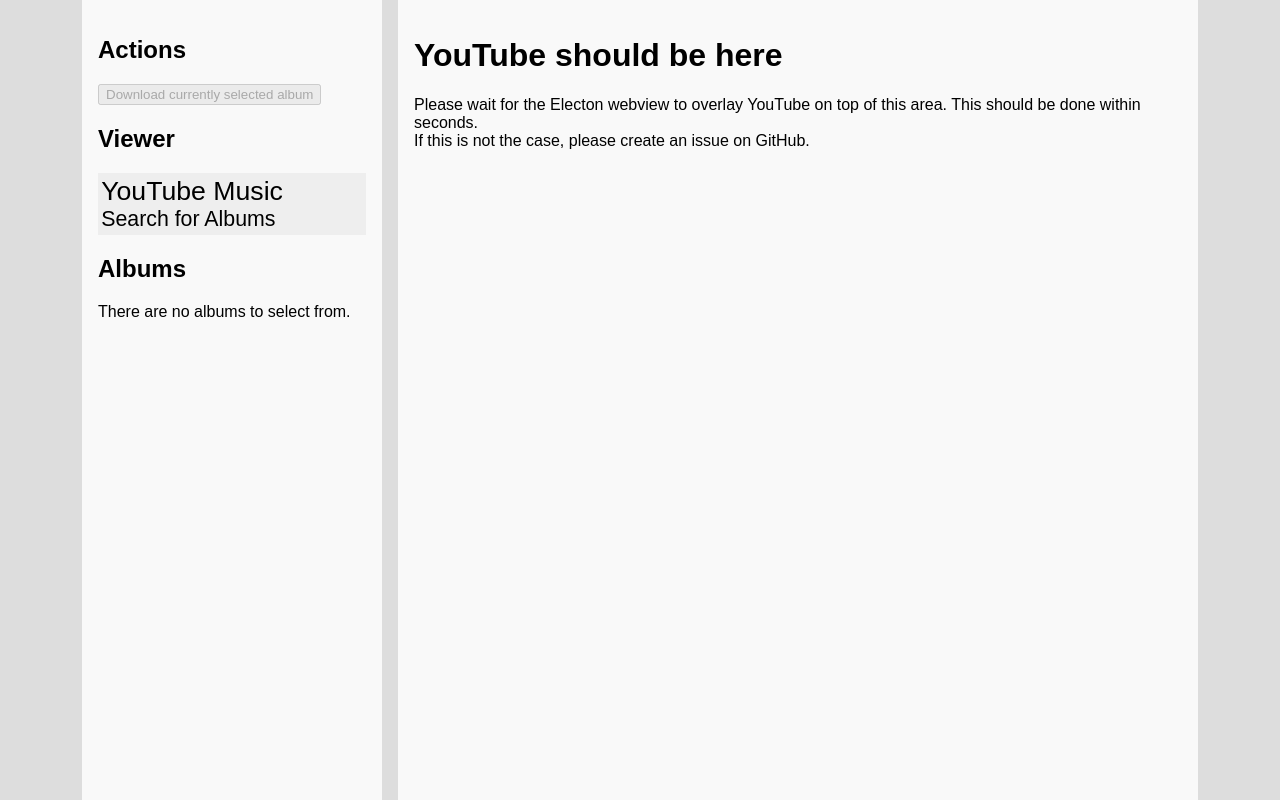
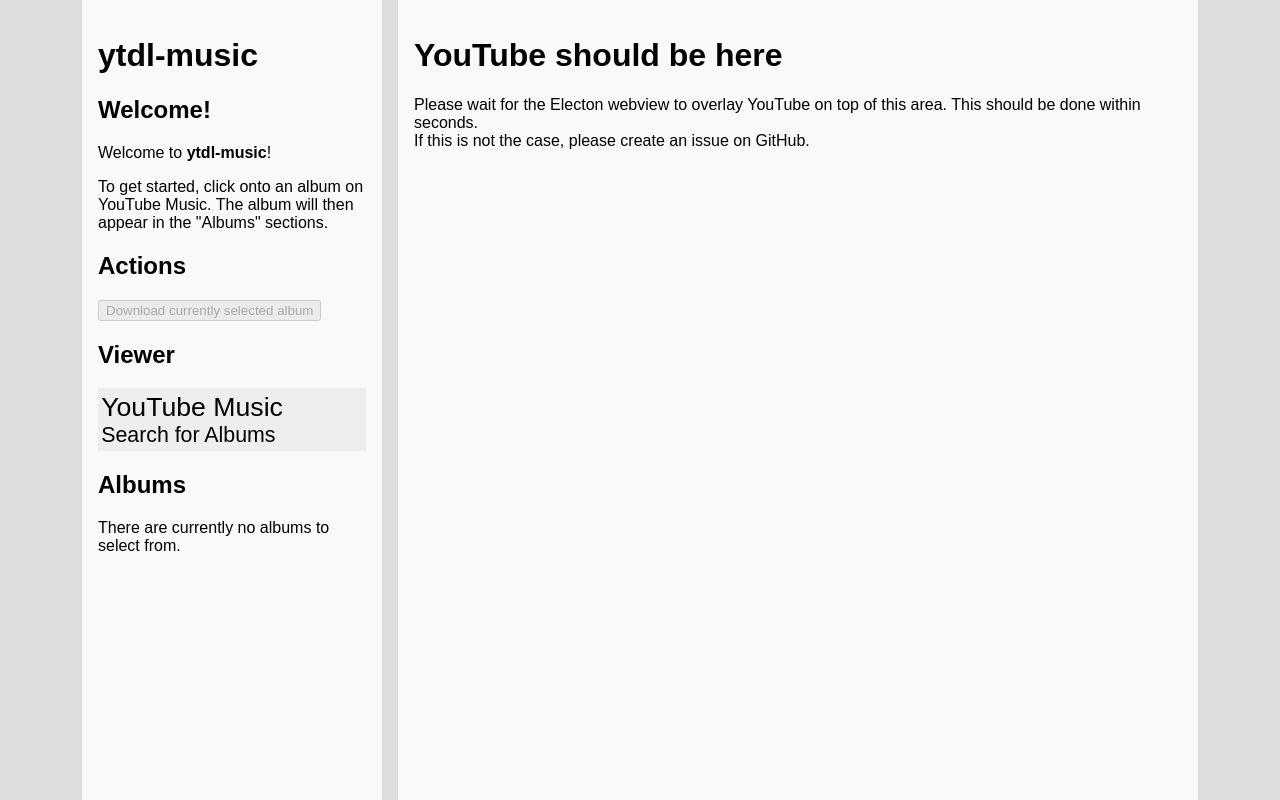
Before and after one commit to 7coil/ytdl-music, a React (Vite) app: page / in a window 1280 px wide. Built offline with nearby package versions, Linux system fonts and the light colour scheme.

Commit message:
Add little introduction to left column

```diff
--- a/src/App.tsx
+++ b/src/App.tsx
@@ -167,6 +167,19 @@
               <button onClick={() => this.setState({ downloadState: DownloadState.READY })} disabled={this.state.downloadState === DownloadState.DOWNLOADING}>Back to Downloader</button>
             </div> :
             <div className={styles.column}>
+              <h1>ytdl-music</h1>
+              {this.state.albums.length === 0 &&
+                <>
+                  <h2>Welcome!</h2>
+                  <p>
+                    Welcome to <b>ytdl-music</b>!
+                  </p>
+                  <p>
+                    To get started, click onto an album on YouTube Music.
+                    The album will then appear in the "Albums" sections.
+                  </p>
+                </>
+              }
               <h2>Actions</h2>
               <button onClick={this.addTestPayload} className={!this.state.testPayloadButton && styles.hidden}>
                 Inject test payload
@@ -177,7 +190,11 @@
               <h2>Viewer</h2>
               <AlbumButton title="YouTube Music" artist="Search for Albums" selected={this.state.selectedAlbum === null} onClick={() => { this.setState({ selectedAlbum: null }); this.setYouTubeVisibility(true) }} />
               <h2>Albums</h2>
-              {this.state.albums.length === 0 && <p>There are no albums to select from.</p>}
+              {this.state.albums.length === 0 && <>
+                <p>
+                  There are currently no albums to select from.
+                </p>
+              </>}
               {this.state.albums.map((album, index) => <AlbumButton key={index} album={album} selected={this.state.selectedAlbum === album} onClick={() => { this.setState({ selectedAlbum: album }); this.setYouTubeVisibility(false) }} />)}
             </div>
         }
```
